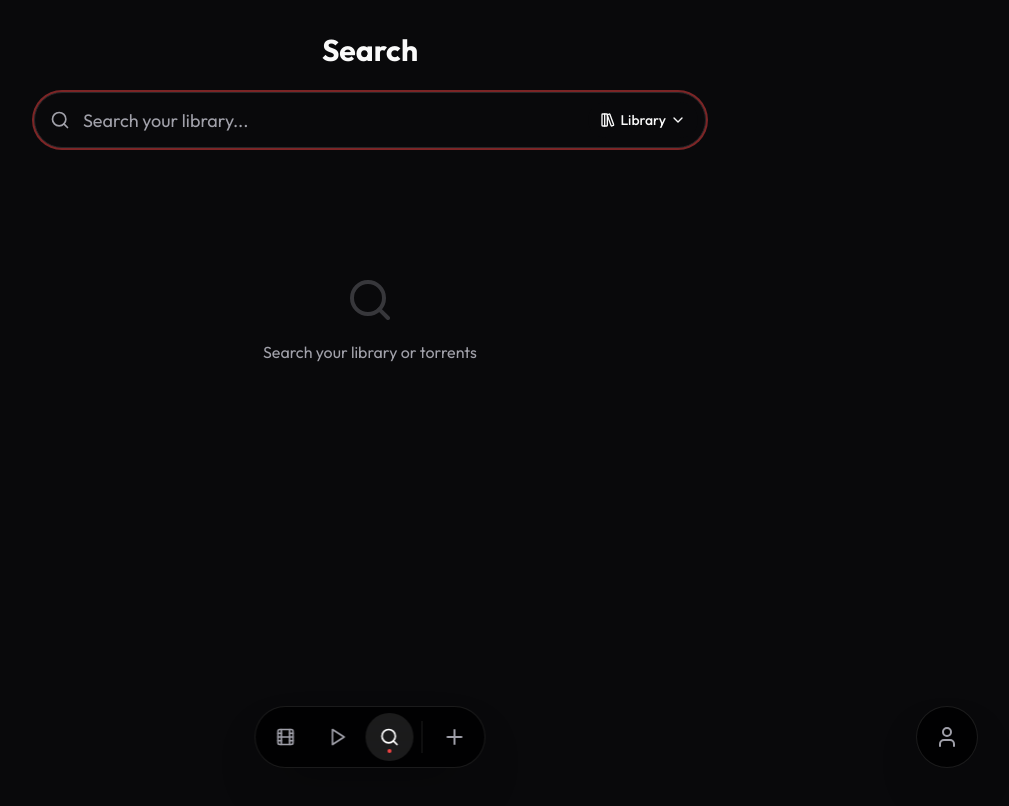
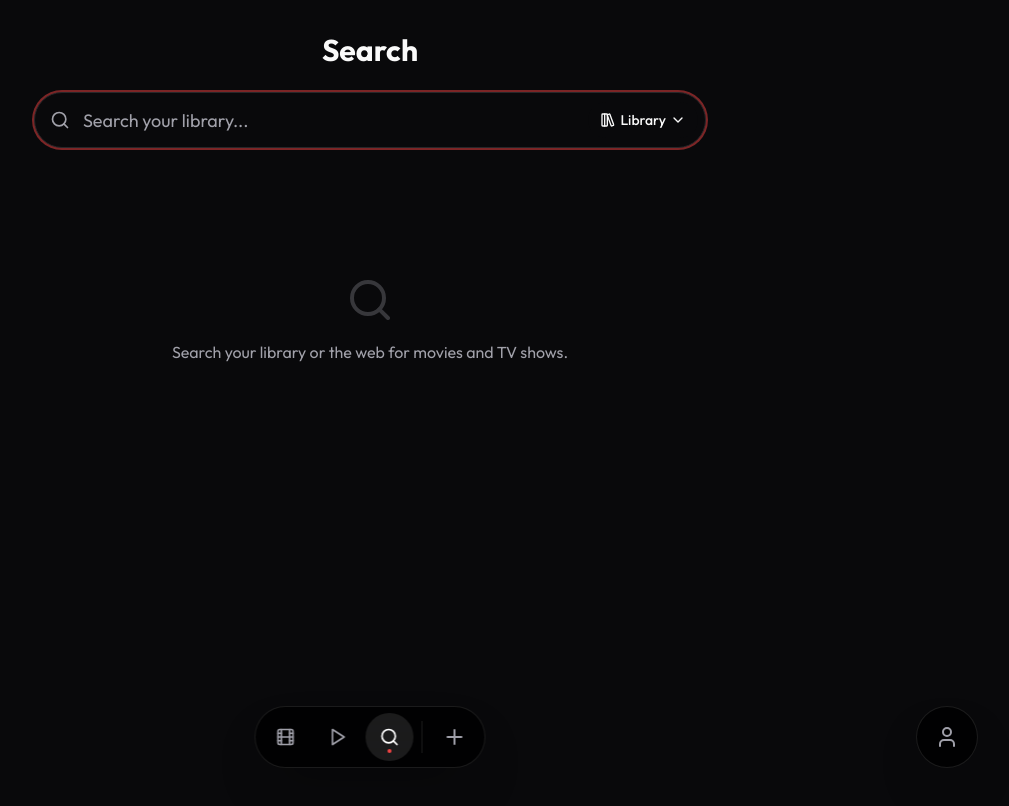
Before and after one commit to logscore/plank, a SvelteKit app: page /search in a window 1280 px wide. Shown: the top 806 px of the page, without its empty margins (270-1279 px from the left). Built offline with nearby package versions, Linux system fonts and the light colour scheme.

Commit message:
Wording changes

```diff
--- a/src/lib/queries/torrent-queries.ts
+++ b/src/lib/queries/torrent-queries.ts
@@ -57,7 +57,7 @@ export async function searchTorrents(params: TorrentSearchParams): Promise<Torre
 	const response = await fetch(`/api/torrents/search?${searchParams}`);
 
 	if (!response.ok) {
-		throw createFetchError(`Failed to search torrents: ${response.statusText}`, response.status);
+		throw createFetchError(`Failed to search the web: ${response.statusText}`, response.status);
 	}
 
 	return response.json();
--- a/src/routes/(app)/search/+page.svelte
+++ b/src/routes/(app)/search/+page.svelte
@@ -305,7 +305,7 @@
                 oninput={handleInput}
                 placeholder={searchType === "local"
                     ? "Search your library..."
-                    : "Search torrents..."}
+                    : "Search the web..."}
                 autocomplete="off"
                 autofocus
                 class="w-full h-14 rounded-full border border-border bg-card pl-12 pr-24 text-lg outline-none placeholder:text-muted-foreground focus:ring-2 focus:ring-primary/50 transition-all"
@@ -348,7 +348,7 @@
     {:else}
         <div class="flex flex-col items-center justify-center p-20 text-center space-y-4 text-muted-foreground">
             <Search class="w-12 h-12 opacity-30" />
-            <p>Search your library or torrents</p>
+            <p>Search your library or the web for movies and TV shows.</p>
         </div>
     {/if}
 </div>
```
Also changed, not shown: .opencode/plans/✅ TANSTACK_QUERY_MIGRATION.md.
